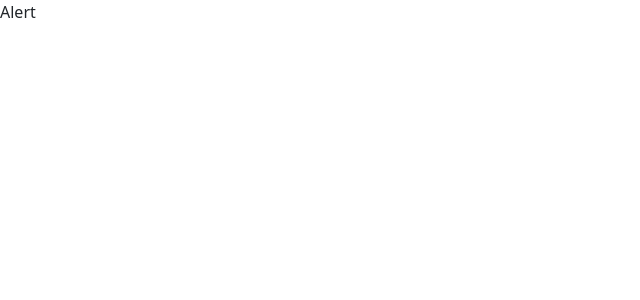
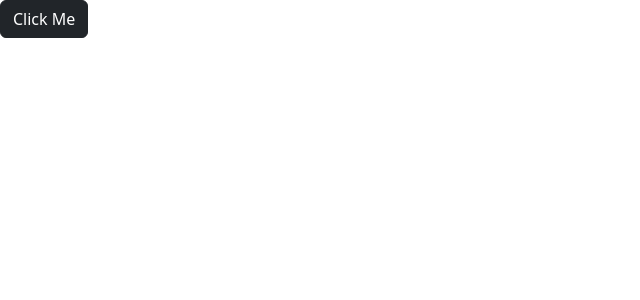
Before and after one commit to Horraira/React-Concept, a React (Vite) app: page / in a window 1280 px wide. Shown: the top 300 px of the page, without its empty margins (0-640 px from the left). Built offline with nearby package versions, Linux system fonts and the light colour scheme.

Commit message:
completed alert components

```diff
--- a/src/App.tsx
+++ b/src/App.tsx
@@ -1,13 +1,19 @@
 import Message from "./Message"
 import ListGroup from "./components/ListGroup";
 import Alert from "./components/Alert";
+import Button from "./components/Button";
+import { useState } from 'react';
 
 function App() {
-  const cities = ["New York", "Tokyo", "Los Angeles", "Paris", "London"];
+  const [alertVisible, setAlertVisibility] = useState(false);
 
   return (
     <div>
-      <Alert />
+      {alertVisible &&
+        <Alert onClose={() => setAlertVisibility(false)}>
+          <Message />
+        </Alert>}
+      <Button color="dark" text="Click Me" onClicked={() => setAlertVisibility(true)} />
     </div>
   );
 }
--- a/src/components/Alert.tsx
+++ b/src/components/Alert.tsx
@@ -1,7 +1,19 @@
+// interface is used to define the type of props that the component will receive from the parent component
+// props is used to pass data from parent to child component
 
-const Alert = () => {
+import { ReactNode } from "react"
+
+interface Props {
+    children: ReactNode // children is a default prop that is used to pass data from by the parent component
+    onClose: () => void
+}
+
+const Alert = ({ children, onClose }: Props) => {
     return (
-        <div>Alert</div>
+        <div className="alert alert-primary alert-dismissible fade show" role="alert">
+            {children}
+            <button type="button" className="btn-close" data-dismiss="alert" onClick={onClose} aria-label="Close" />
+        </div>
     )
 }
 
--- /dev/null
+++ b/src/components/Button.tsx
@@ -0,0 +1,17 @@
+interface ButtonProps {
+    text: string;
+    color?: 'primary' | 'secondary' | 'danger' | 'success' | 'dark';
+    // optional prop, if not provided, it will be set to 'secondary' from the default value in props destructuring
+    onClicked: () => void;
+}
+
+const Button = ({ text, color = 'secondary', onClicked }: ButtonProps) => {
+    return (
+        <>
+            <button type="button" className={"btn btn-" + color}
+                onClick={onClicked}>{text}</button>
+        </>
+    )
+}
+
+export default Button
--- a/src/components/ListGroup.tsx
+++ b/src/components/ListGroup.tsx
@@ -1,4 +1,7 @@
 import { Fragment, useState } from "react";
+
+// interface is used to define the type of props that the component will receive from the parent component
+// props is used to pass data from parent to child component
 
 interface Props {
     cities: string[];
```
